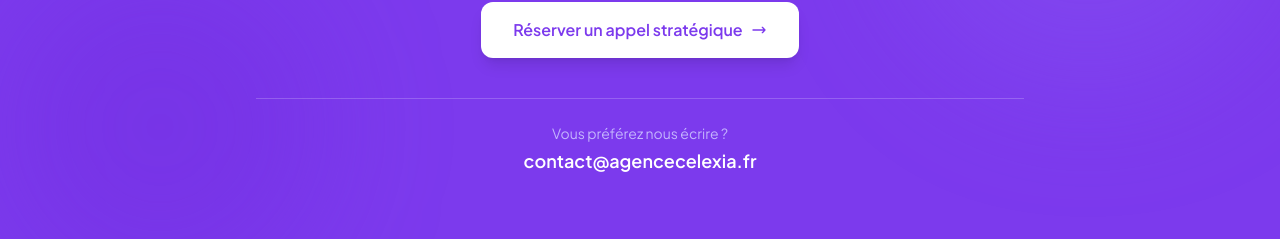
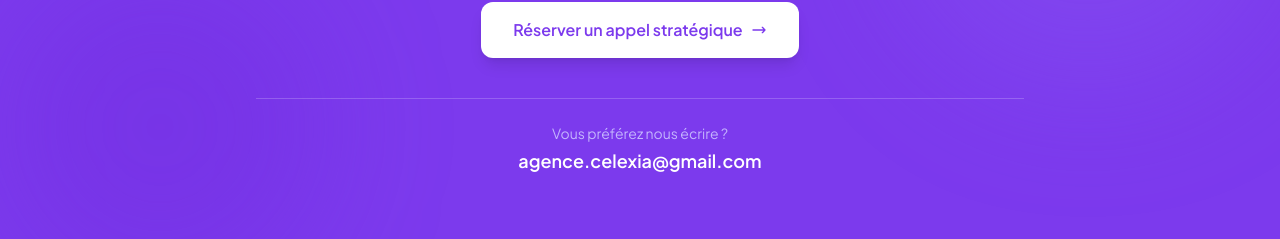
Before and after one commit to agencecelexia-dotcom/agencecelexia.fr, a React (Vite) app: page /about in a window 1280 px wide. Shown: the part 6225-6464 px from the top of the page. Built offline with nearby package versions, Linux system fonts and the light colour scheme; a web font is replaced by a local one.

Commit message:
Update contact email to agence.celexia@gmail.com across entire site
Replaced contact@agencecelexia.fr with agence.celexia@gmail.com in all
pages, components, JSON-LD schemas, and prerender script.

https://claude.ai/code/session_01S56C14KUfDpMZUeesiVctC

```diff
--- a/src/components/Footer.jsx
+++ b/src/components/Footer.jsx
@@ -73,8 +73,8 @@ const Footer = () => {
           <div>
             <h4 className="text-xs font-semibold text-gray-600 uppercase tracking-wider mb-4">Contact</h4>
             <div className="flex flex-col gap-3">
-              <a href="mailto:contact@agencecelexia.fr" className="text-gray-600 hover:text-violet-600 transition-colors text-sm">
-                contact@agencecelexia.fr
+              <a href="mailto:agence.celexia@gmail.com" className="text-gray-600 hover:text-violet-600 transition-colors text-sm">
+                agence.celexia@gmail.com
               </a>
               <a href="tel:+33651725756" className="text-gray-600 hover:text-violet-600 transition-colors text-sm">
                 06 51 72 57 56
--- a/src/pages/About.jsx
+++ b/src/pages/About.jsx
@@ -26,7 +26,7 @@ const About = () => {
       '@type': 'Organization',
       name: 'Agence Celexia',
       url: 'https://agencecelexia.fr',
-      email: 'contact@agencecelexia.fr',
+      email: 'agence.celexia@gmail.com',
       description: 'Agence marketing digital spécialisée dans l\'acquisition client pour les artisans et professionnels du bâtiment.',
       foundingDate: '2024',
       areaServed: {
@@ -410,8 +410,8 @@ const About = () => {
 
           <div className="mt-10 pt-6 border-t border-white/20">
             <p className="text-sm text-violet-300 mb-1">Vous préférez nous écrire ?</p>
-            <a href="mailto:contact@agencecelexia.fr" className="text-lg font-semibold text-white hover:text-violet-100 transition-colors">
-              contact@agencecelexia.fr
+            <a href="mailto:agence.celexia@gmail.com" className="text-lg font-semibold text-white hover:text-violet-100 transition-colors">
+              agence.celexia@gmail.com
             </a>
           </div>
         </div>
--- a/src/pages/BookingStrategy.jsx
+++ b/src/pages/BookingStrategy.jsx
@@ -182,8 +182,8 @@ const BookingStrategy = () => {
 
           <div className="text-center mt-8 text-gray-600">
             <p className="text-sm mb-1">Vous préférez nous écrire ?</p>
-            <a href="mailto:contact@agencecelexia.fr" className="text-lg font-semibold text-violet-600 hover:text-violet-700 transition-colors">
-              contact@agencecelexia.fr
+            <a href="mailto:agence.celexia@gmail.com" className="text-lg font-semibold text-violet-600 hover:text-violet-700 transition-colors">
+              agence.celexia@gmail.com
             </a>
           </div>
         </div>
--- a/src/pages/Contact.jsx
+++ b/src/pages/Contact.jsx
@@ -34,7 +34,7 @@ const Contact = () => {
         'description': 'Agence marketing digital spécialisée pour artisans et professionnels du bâtiment. SEO local, publicité à la performance, création de sites web.',
         'url': 'https://agencecelexia.fr',
         'telephone': '+33651725756',
-        'email': 'contact@agencecelexia.fr',
+        'email': 'agence.celexia@gmail.com',
         'image': 'https://agencecelexia.fr/logo.png',
         'address': {
           '@type': 'PostalAddress',
@@ -50,7 +50,7 @@ const Contact = () => {
         'contactPoint': {
           '@type': 'ContactPoint',
           'telephone': '+33651725756',
-          'email': 'contact@agencecelexia.fr',
+          'email': 'agence.celexia@gmail.com',
           'contactType': 'customer service',
           'availableLanguage': 'French',
           'areaServed': 'FR'
@@ -132,8 +132,8 @@ const Contact = () => {
               </svg>
             </div>
             <h3 className="text-lg font-bold text-gray-900 mb-2">Email</h3>
-            <a href="mailto:contact@agencecelexia.fr" className="text-violet-600 hover:text-violet-700 transition-colors font-semibold text-lg">
-              contact@agencecelexia.fr
+            <a href="mailto:agence.celexia@gmail.com" className="text-violet-600 hover:text-violet-700 transition-colors font-semibold text-lg">
+              agence.celexia@gmail.com
             </a>
             <p className="text-gray-600 text-sm mt-3">Réponse sous 24h</p>
           </div>
--- a/src/pages/Home.jsx
+++ b/src/pages/Home.jsx
@@ -53,7 +53,7 @@ const Home = () => {
         'priceRange': '€€',
         'serviceType': 'Marketing Digital pour Artisans',
         'telephone': '+33651725756',
-        'email': 'contact@agencecelexia.fr',
+        'email': 'agence.celexia@gmail.com',
         'address': {
           '@type': 'PostalAddress',
           'addressCountry': 'FR',
@@ -74,7 +74,7 @@ const Home = () => {
         'contactPoint': {
           '@type': 'ContactPoint',
           'telephone': '+33651725756',
-          'email': 'contact@agencecelexia.fr',
+          'email': 'agence.celexia@gmail.com',
           'contactType': 'customer service',
           'availableLanguage': 'French'
         },
@@ -432,8 +432,8 @@ const Home = () => {
 
           <div className="text-center mt-8 text-violet-100">
             <p className="text-sm mb-1">Vous préférez nous écrire ?</p>
-            <a href="mailto:contact@agencecelexia.fr" className="text-lg font-semibold text-white hover:text-violet-100 transition-colors">
-              contact@agencecelexia.fr
+            <a href="mailto:agence.celexia@gmail.com" className="text-lg font-semibold text-white hover:text-violet-100 transition-colors">
+              agence.celexia@gmail.com
             </a>
           </div>
         </div>
--- a/src/pages/MentionsLegales.jsx
+++ b/src/pages/MentionsLegales.jsx
@@ -22,7 +22,7 @@ const MentionsLegales = () => {
                 <li><strong>Forme juridique :</strong> Société par actions simplifiée (SAS)</li>
                 <li><strong>Siège social :</strong> France</li>
                 <li><strong>Téléphone :</strong> <a href="tel:+33651725756" className="text-violet-600 hover:text-violet-700">06 51 72 57 56</a></li>
-                <li><strong>Email :</strong> <a href="mailto:contact@agencecelexia.fr" className="text-violet-600 hover:text-violet-700">contact@agencecelexia.fr</a></li>
+                <li><strong>Email :</strong> <a href="mailto:agence.celexia@gmail.com" className="text-violet-600 hover:text-violet-700">agence.celexia@gmail.com</a></li>
                 <li><strong>Directeurs de la publication :</strong> Thomas et Antoine, co-fondateurs</li>
               </ul>
             </div>
--- a/src/pages/PolitiqueConfidentialite.jsx
+++ b/src/pages/PolitiqueConfidentialite.jsx
@@ -28,7 +28,7 @@ const PolitiqueConfidentialite = () => {
               <h2 className="font-display text-xl font-bold text-gray-900 mb-3">2. Responsable du traitement</h2>
               <ul className="list-disc pl-6 space-y-1">
                 <li><strong>Responsable :</strong> Agence Celexia</li>
-                <li><strong>Email :</strong> contact@agencecelexia.fr</li>
+                <li><strong>Email :</strong> agence.celexia@gmail.com</li>
                 <li><strong>Téléphone :</strong> 06 51 72 57 56</li>
               </ul>
             </div>
@@ -86,7 +86,7 @@ const PolitiqueConfidentialite = () => {
                 <li><strong>Droit d'opposition :</strong> vous opposer au traitement de vos données</li>
               </ul>
               <p className="mt-3">
-                Pour exercer ces droits, contactez-nous à : <a href="mailto:contact@agencecelexia.fr" className="text-violet-600 hover:text-violet-700">contact@agencecelexia.fr</a>
+                Pour exercer ces droits, contactez-nous à : <a href="mailto:agence.celexia@gmail.com" className="text-violet-600 hover:text-violet-700">agence.celexia@gmail.com</a>
               </p>
             </div>
 
@@ -113,7 +113,7 @@ const PolitiqueConfidentialite = () => {
               <h2 className="font-display text-xl font-bold text-gray-900 mb-3">10. Contact et réclamation</h2>
               <p>
                 Pour toute question relative à la protection de vos données, vous pouvez nous contacter à
-                l'adresse contact@agencecelexia.fr. En cas de différend, vous pouvez adresser une réclamation
+                l'adresse agence.celexia@gmail.com. En cas de différend, vous pouvez adresser une réclamation
                 à la CNIL (Commission Nationale de l'Informatique et des Libertés) : <a href="https://www.cnil.fr" className="text-violet-600 hover:text-violet-700" target="_blank" rel="noopener noreferrer">www.cnil.fr</a>.
               </p>
             </div>
```
Also changed, not shown: scripts/prerender-meta.mjs (+5 -5 lines).
